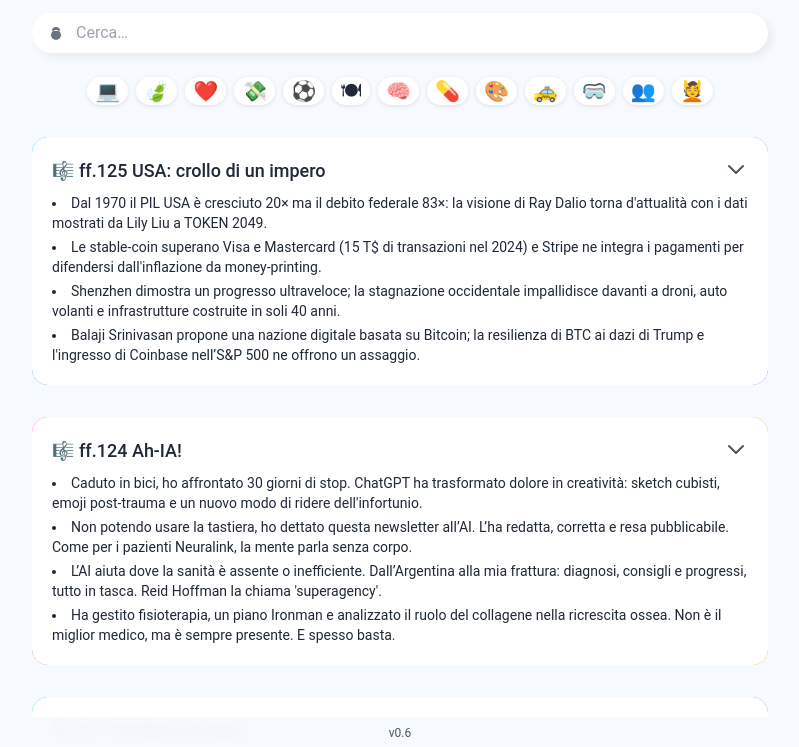
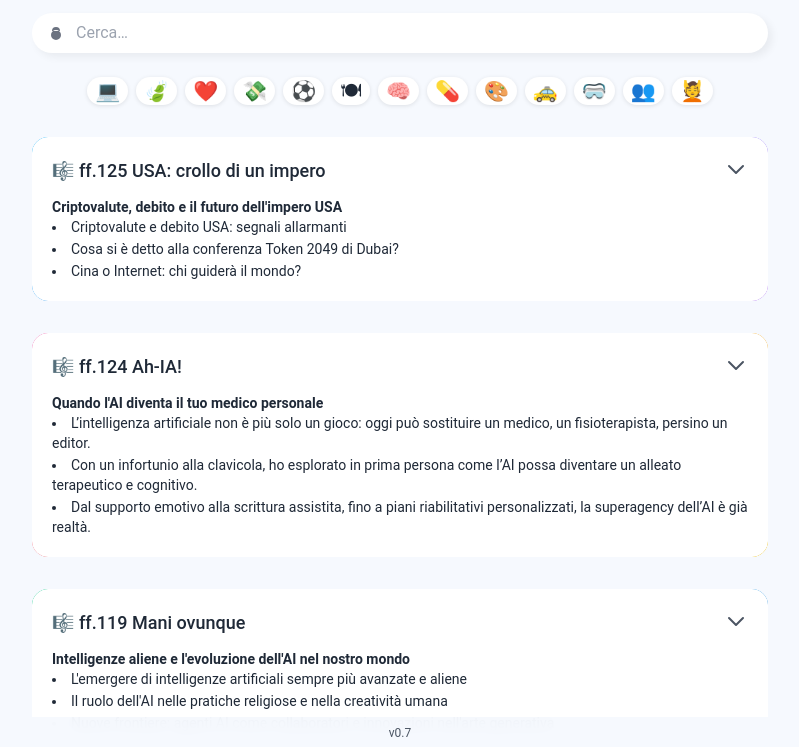
Before and after one commit to micmer-git/ff, a plain HTML site: page index.html in a window 1280 px wide. Shown: the part 51-798 px from the top of the page, without its empty margins (240-1039 px from the left). Drawn offline with nearby package versions, Linux system fonts and the light colour scheme; a web font is replaced by a local one.

Commit message:
Update index.html

```diff
--- a/index.html
+++ b/index.html
@@ -3,56 +3,38 @@
 <head>
   <meta charset="utf-8" />
   <meta name="viewport" content="width=device-width, initial-scale=1" />
-  <title>futuro fortissimo </title>
+  <title>futuro fortissimo – explorer</title>
   <link rel="preconnect" href="https://fonts.googleapis.com">
   <link rel="preconnect" href="https://fonts.gstatic.com" crossorigin>
   <link href="https://fonts.googleapis.com/css2?family=Google+Sans:wght@400;500;700&display=swap" rel="stylesheet">
   <script src="https://cdn.tailwindcss.com?plugins=typography"></script>
   <script>
-    tailwind.config = {
-      theme: {
-        extend: {
-          fontFamily: { sans: ['"Google Sans"', 'Roboto', 'ui-sans-serif'] },
-          colors: { ioBg: '#F6F9FE', ioCard: '#FFFFFF' },
-          boxShadow: { neu: '4px 4px 8px rgba(0,0,0,0.06)' }
-        }
-      }
-    }
+    tailwind.config={theme:{extend:{fontFamily:{sans:['"Google Sans"','Roboto','ui-sans-serif']},colors:{ioBg:'#F6F9FE'},boxShadow:{neu:'4px 4px 8px rgba(0,0,0,.06)'}}}}
   </script>
   <style>
-    body{background:#F6F9FE;}
+    body{background:#F6F9FE}
     mark{background:#FFEB3B66;padding:0 2px;border-radius:2px}
-    .pill{background:#fff;box-shadow:0 1px 4px rgba(0,0,0,.1);padding:0 8px;border-radius:9999px;cursor:pointer;user-select:none;transition:all .15s}
-    .pill.active{outline:2px solid #38bdf8;}
+    .pill{background:#fff;box-shadow:0 1px 4px rgba(0,0,0,.1);padding:0 8px;border-radius:9999px;cursor:pointer;user-select:none;transition:.15s}
+    .pill.active{outline:2px solid #38bdf8}
   </style>
 </head>
 <body class="font-sans text-gray-800 antialiased">
+  <!-- header -->
   <header class="py-4">
-    <div class="max-w-3xl mx-auto flex items-center justify-center gap-3 px-4">
-      <img src="logo.png" alt="logo" class="h-8 w-auto" />
-      <h1 class="italic lowercase text-2xl font-semibold">futuro fortissimo</h1>
-    </div>
+    <div class="max-w-3xl mx-auto flex items-center justify-center gap-3 px-4"><img src="logo.png" class="h-8" alt="logo"/><h1 class="italic lowercase text-2xl font-semibold">futuro fortissimo</h1></div>
   </header>
-
+  <!-- search & filters -->
   <section class="max-w-3xl mx-auto px-4 space-y-6">
-    <div class="relative">
-      <input id="searchInput" placeholder="Cerca…" class="w-full rounded-full py-2 pl-11 pr-4 bg-white shadow-neu focus:outline-none focus:ring-2 focus:ring-sky-400" />
-      <svg class="absolute left-4 top-1/2 -translate-y-1/2 w-5 h-5 text-gray-500" xmlns="http://www.w3.org/2000/svg" viewBox="0 0 20 20" fill="currentColor"><path fill-rule="evenodd" d="M8 4a4 4 0 014 4H4a4 4 0 014-4zm-5 8a5 5 0 1110 0A5 5 0 013 12z" clip-rule="evenodd"/></svg>
-    </div>
-    <div id="filterRow" class="flex flex-wrap justify-center gap-2 text-xl">
-      <span class="pill" data-filter="💻">💻</span><span class="pill" data-filter="🍃">🍃</span><span class="pill" data-filter="❤️">❤️</span><span class="pill" data-filter="💸">💸</span><span class="pill" data-filter="⚽">⚽</span><span class="pill" data-filter="🍽">🍽</span><span class="pill" data-filter="🧠">🧠</span><span class="pill" data-filter="💊">💊</span><span class="pill" data-filter="🎨">🎨</span><span class="pill" data-filter="🚕">🚕</span><span class="pill" data-filter="🥽">🥽</span><span class="pill" data-filter="👥">👥</span><span class="pill" data-filter="💆">💆</span>
-    </div>
+    <div class="relative"><input id="searchInput" placeholder="Cerca…" class="w-full rounded-full py-2 pl-11 pr-4 bg-white shadow-neu focus:outline-none focus:ring-2 focus:ring-sky-400"/><svg class="absolute left-4 top-1/2 -translate-y-1/2 w-5 h-5 text-gray-500" xmlns="http://www.w3.org/2000/svg" viewBox="0 0 20 20" fill="currentColor"><path fill-rule="evenodd" d="M8 4a4 4 0 014 4H4a4 4 0 014-4zm-5 8a5 5 0 1110 0A5 5 0 013 12z" clip-rule="evenodd"/></svg></div>
+    <div id="filterRow" class="flex flex-wrap justify-center gap-2 text-xl"><span class="pill" data-filter="💻">💻</span><span class="pill" data-filter="🍃">🍃</span><span class="pill" data-filter="❤️">❤️</span><span class="pill" data-filter="💸">💸</span><span class="pill" data-filter="⚽">⚽</span><span class="pill" data-filter="🍽">🍽</span><span class="pill" data-filter="🧠">🧠</span><span class="pill" data-filter="💊">💊</span><span class="pill" data-filter="🎨">🎨</span><span class="pill" data-filter="🚕">🚕</span><span class="pill" data-filter="🥽">🥽</span><span class="pill" data-filter="👥">👥</span><span class="pill" data-filter="💆">💆</span></div>
   </section>
-
+  <!-- publications -->
   <main id="app" class="max-w-3xl mx-auto px-4 pb-40 space-y-8 mt-8"></main>
-
-  <footer class="fixed bottom-0 inset-x-0 text-center py-2 text-xs text-gray-600 bg-ioBg/95 backdrop-blur">v0.6</footer>
+  <footer class="fixed bottom-0 inset-x-0 text-center py-2 text-xs text-gray-600 bg-ioBg/95 backdrop-blur">v0.7</footer>
 
 <script>
 const DATA_ENDPOINT='./newsletter_data.json';
 let DATA;const filters=new Set();
-
-    // gradient combos
 const gradients=[
  'linear-gradient(135deg,#38bdf8,#c084fc)',
  'linear-gradient(135deg,#f472b6,#facc15)',
@@ -61,9 +43,8 @@
  'linear-gradient(135deg,#a78bfa,#f472b6)'
 ];
 
-    document.querySelectorAll('.pill').forEach(p=>p.onclick=()=>{const v=p.dataset.filter; p.classList.toggle('active');filters.has(v)?filters.delete(v):filters.add(v);render();});
+document.querySelectorAll('.pill').forEach(p=>p.onclick=()=>{const v=p.dataset.filter;p.classList.toggle('active');filters.has(v)?filters.delete(v):filters.add(v);render();});
 document.getElementById('searchInput').oninput=render;
-
 fetch(DATA_ENDPOINT).then(r=>r.json()).then(j=>{DATA=j;render();});
 
 function highlight(t,term){return term?t.replace(new RegExp(`(${term})`,'gi'),'<mark>$1</mark>'):t;}
@@ -74,32 +55,33 @@
  DATA.publications.forEach((pub,idx)=>{
    // filter
    if(filters.size&&!pub.cards.some(c=>c.tags?.some(t=>filters.has(t))))return;
-        // search filter
-        const pubHit=pub.title.toLowerCase().includes(term);
-        const scHit=pub.cards.filter(c=>c.title.toLowerCase().includes(term)||c.contentBlocks.some(b=>b.content.some(l=>l.toLowerCase().includes(term))));
-        if(term&&!pubHit&&!scHit.length)return;
+   // search
+   const matchTerm=txt=>txt.toLowerCase().includes(term);
+   if(term){const anyHit=matchTerm(pub.title)||pub.cards.some(c=>c.contentBlocks.some(b=>b.content.some(line=>matchTerm(line))));if(!anyHit)return;}
 
-        // card wrapper
-        const card=document.createElement('div');
-        card.className='rounded-2xl overflow-hidden';
-        card.style.background=gradients[idx%gradients.length];
-        const inner=document.createElement('div');
-        inner.className='bg-white rounded-2xl p-5 shadow-neu';
-        card.appendChild(inner);
+   // Panorama lines
+   const pano=pub.cards.find(c=>c.title.startsWith('📖'));
+   const lines=pano? pano.contentBlocks[0].content:[];
+   const first=lines[0]||'';const rest=lines.slice(1);
+
+   // card shell
+   const card=document.createElement('div');card.className='rounded-2xl overflow-hidden';card.style.background=gradients[idx%gradients.length];
+   const inner=document.createElement('div');inner.className='bg-white rounded-2xl p-5 shadow-neu';card.appendChild(inner);
 
    // header row
-        const head=document.createElement('div');head.className='flex items-start justify-between gap-3';
-        const title=document.createElement('div');title.innerHTML=`<h2 class='text-lg font-medium'>${highlight(pub.title,term)}</h2>`;
-        const btn=document.createElement('button');btn.innerHTML=`<svg class='w-6 h-6 transition-transform text-gray-600' xmlns='http://www.w3.org/2000/svg' fill='none' viewBox='0 0 24 24' stroke='currentColor'><path stroke-linecap='round' stroke-linejoin='round' stroke-width='2' d='M19 9l-7 7-7-7'/></svg>`;btn.className='shrink-0';
-        head.appendChild(title);head.appendChild(btn);inner.appendChild(head);
+   const row=document.createElement('div');row.className='flex items-start justify-between gap-3';
+   const title=document.createElement('div');title.innerHTML=`<h2 class='text-lg font-medium'>${highlight(pub.title,term)}</h2>`;row.appendChild(title);
+   const btn=document.createElement('button');btn.innerHTML=`<svg class='w-6 h-6 text-gray-600 transition-transform' xmlns='http://www.w3.org/2000/svg' fill='none' viewBox='0 0 24 24' stroke='currentColor'><path stroke-linecap='round' stroke-linejoin='round' stroke-width='2' d='M19 9l-7 7-7-7'/></svg>`;row.appendChild(btn);
+   inner.appendChild(row);
 
-        // bullet list (first bullet of each subchapter or first 4 lines)
-        const bullets=document.createElement('ul');bullets.className='list-disc list-inside mt-2 space-y-1 text-sm';
-        pub.cards.forEach(sc=>{if(sc.title.startsWith('📖'))return;const bullet=sc.contentBlocks[0]?.content[0];if(bullet)bullets.innerHTML+=`<li>${highlight(bullet,term)}</li>`;});
-        inner.appendChild(bullets);
+   // collapsed preview
+   const preview=document.createElement('div');preview.className='mt-3 text-sm';
+   if(first)preview.innerHTML+=`<p class='font-semibold'>${highlight(first,term)}</p>`;
+   if(rest.length){preview.innerHTML+=`<ul class='list-disc list-inside space-y-0.5'>${rest.map(l=>`<li>${highlight(l,term)}</li>`).join('')}</ul>`;}
+   inner.appendChild(preview);
 
-        // details div hidden
-        const details=document.createElement('div');details.className='mt-4 space-y-4 hidden';
+   // details content hidden by default
+   const details=document.createElement('div');details.className='mt-5 space-y-4 hidden';
    pub.cards.forEach(sc=>{
      if(sc.title.startsWith('📖'))return;
      const scDiv=document.createElement('div');scDiv.innerHTML=`<h3 class='font-semibold mb-1'>${highlight(sc.title,term)}</h3>`;
@@ -108,8 +90,11 @@
    });
    inner.appendChild(details);
 
-        // toggle behaviour
-        btn.onclick=()=>{const open=!details.classList.contains('hidden');details.classList.toggle('hidden');btn.children[0].style.transform=open?'rotate(0deg)':'rotate(180deg)';};
+   // toggle with button
+   btn.onclick=e=>{e.stopPropagation();const open=!details.classList.contains('hidden');details.classList.toggle('hidden');btn.children[0].style.transform=open?'rotate(0deg)':'rotate(180deg)';};
+
+   // redirect click anywhere else
+   inner.onclick=e=>{if(e.target.closest('button'))return;window.open(pub.substackLink,'_blank');};
 
    wrap.appendChild(card);
  });
```
Lines whose indentation alone changed are shown as unchanged.
